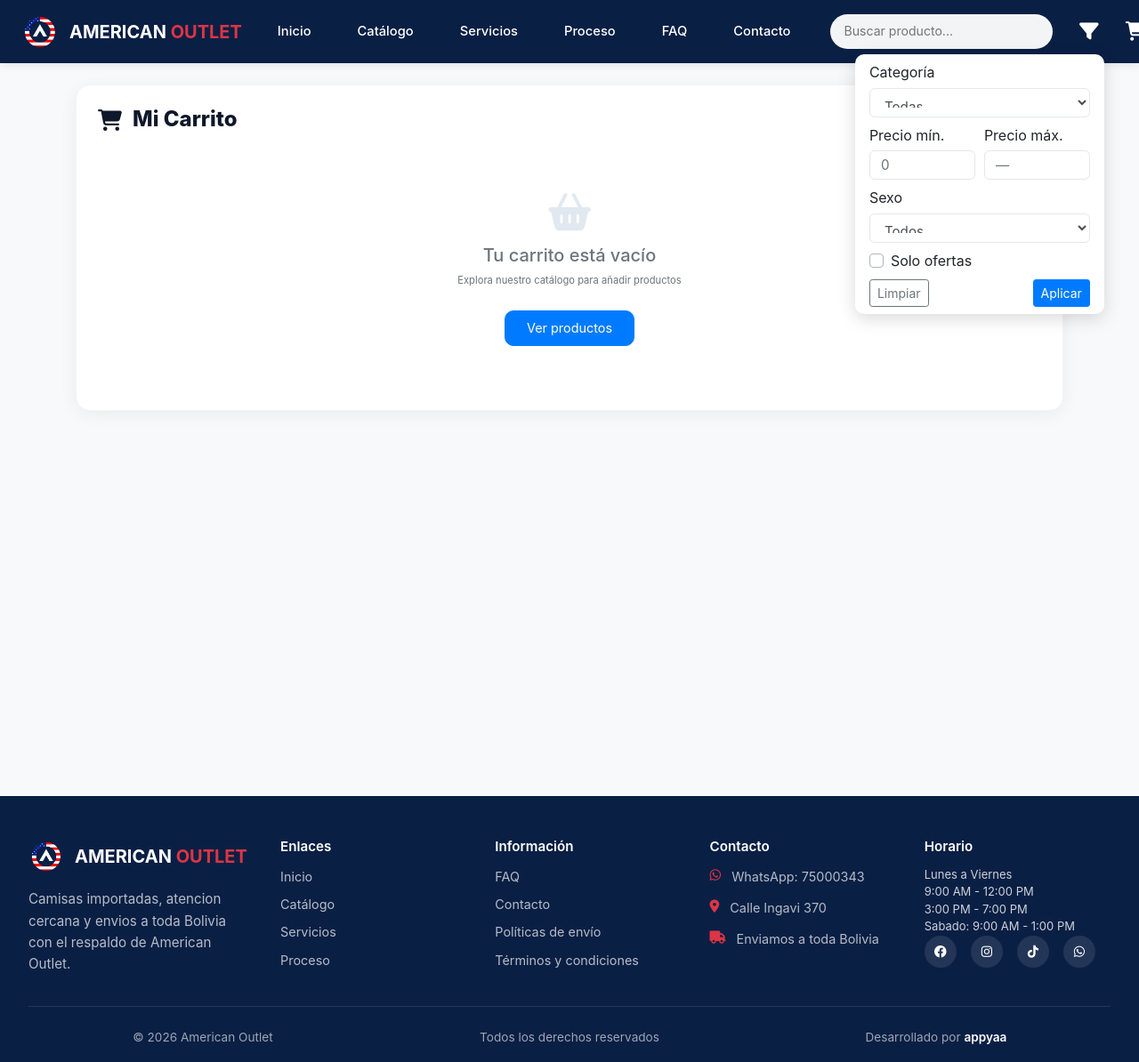
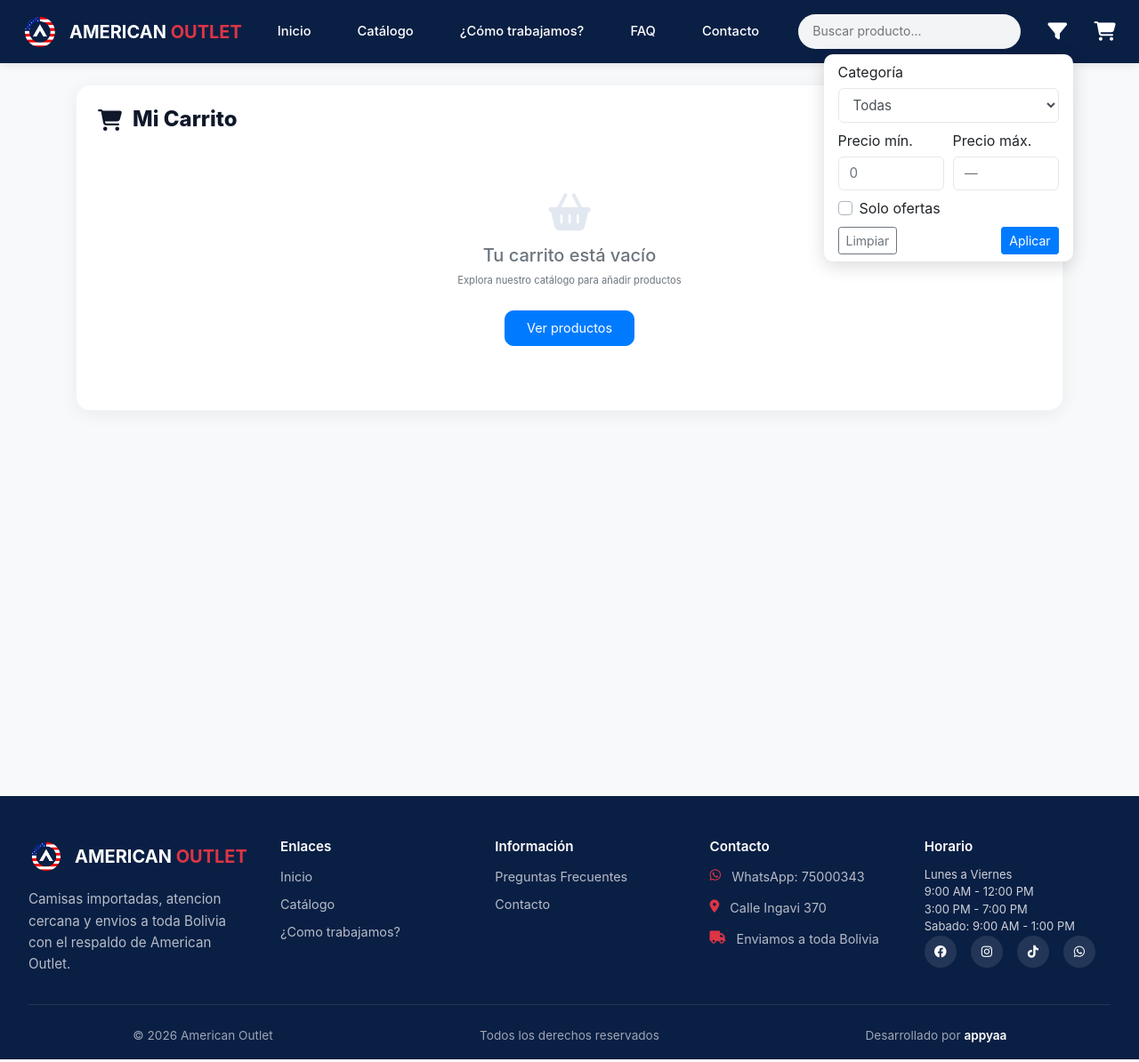
Before and after one commit to Guilder23/Sistema-Textil, a Django app: page /carrito/ in a window 1280 px wide, after a click on "Filtros"; the page is wider, and only the part inside the window is pictured. Shown: that part at 89% size. Run offline with Django 4.2, Linux system fonts and the light colour scheme; parts of the project's set-up code (start-up, migrations or seed data) failed here and were passed over; some libraries are stand-ins or nearby versions.

Commit message:
Arreglando detalles

```diff
--- a/static/css/componentes/navbar-inicio.css
+++ b/static/css/componentes/navbar-inicio.css
@@ -163,6 +163,26 @@
 
 .nav-filter-dropdown .form-control-sm {
     border-radius: 6px;
+    min-height: 38px;
+    padding: 0.5rem 0.75rem;
+    white-space: nowrap;
+    overflow: visible;
+    text-overflow: unset;
+}
+
+.nav-filter-dropdown select.form-control-sm {
+    min-width: 100%;
+    width: 100%;
+    height: auto;
+    appearance: auto;
+    padding-right: 2.2rem;
+}
+
+.nav-filter-dropdown .form-group label {
+    display: block;
+    white-space: normal;
+    overflow: visible;
+    text-overflow: unset;
 }
 
 /* Mobile Navbar */
--- a/templates/componentes/footer-inicio.html
+++ b/templates/componentes/footer-inicio.html
@@ -22,8 +22,8 @@
                     <ul class="footer-links">
                         <li><a href="{% url 'core:inicio' %}">Inicio</a></li>
                         <li><a href="#catalogo">Catálogo</a></li>
-                        <li><a href="#servicios">Servicios</a></li>
-                        <li><a href="#proceso">Proceso</a></li>
+                        {% comment %} <li><a href="#servicios">Servicios</a></li> {% endcomment %}
+                        <li><a href="#proceso">¿Como trabajamos?</a></li>
                     </ul>
                 </section>
 
@@ -31,10 +31,10 @@
                 <section class="footer-section">
                     <h4 class="footer-title">Información</h4>
                     <ul class="footer-links">
-                        <li><a href="#faq">FAQ</a></li>
+                        <li><a href="#faq">Preguntas Frecuentes</a></li>
                         <li><a href="#contacto">Contacto</a></li>
-                        <li><a href="#">Políticas de envío</a></li>
-                        <li><a href="#">Términos y condiciones</a></li>
+                        {% comment %} <li><a href="#">Políticas de envío</a></li>
+                        <li><a href="#">Términos y condiciones</a></li> {% endcomment %}
                     </ul>
                 </section>
 
--- a/templates/componentes/navbar-inicio.html
+++ b/templates/componentes/navbar-inicio.html
@@ -21,8 +21,7 @@
             <ul class="navbar-desktop-links d-none d-lg-flex">
                 <li><a class="nav-link" href="{% url 'core:inicio' %}">Inicio</a></li>
                 <li><a class="nav-link" href="#catalogo">Catálogo</a></li>
-                <li><a class="nav-link" href="#servicios">Servicios</a></li>
-                <li><a class="nav-link" href="#proceso">Proceso</a></li>
+                <li><a class="nav-link" href="#proceso">¿Cómo trabajamos?</a></li>
                 <li><a class="nav-link" href="#faq">FAQ</a></li>
                 <li><a class="nav-link" href="#contacto">Contacto</a></li>
             </ul>
@@ -61,16 +60,6 @@
                                 <label class="mb-1" for="navFilterPrecioMax">Precio máx.</label>
                                 <input type="text" class="form-control form-control-sm" id="navFilterPrecioMax" name="precio_max" value="{{ precio_max }}" inputmode="decimal" placeholder="—">
                             </div>
-                        </div>
-
-                        <div class="form-group mb-2">
-                            <label class="mb-1" for="navFilterSexo">Sexo</label>
-                            <select class="form-control form-control-sm" name="sexo" id="navFilterSexo">
-                                <option value="" {% if not sexo %}selected{% endif %}>Todos</option>
-                                <option value="UNISEX" {% if sexo == 'UNISEX' %}selected{% endif %}>Unisex</option>
-                                <option value="MUJER" {% if sexo == 'MUJER' %}selected{% endif %}>Mujer</option>
-                                <option value="HOMBRE" {% if sexo == 'HOMBRE' %}selected{% endif %}>Hombre</option>
-                            </select>
                         </div>
 
                         <div class="form-group mb-2">
@@ -117,8 +106,7 @@
     <ul class="mobile-nav-links">
         <li><a class="nav-link" href="{% url 'core:inicio' %}">Inicio</a></li>
         <li><a class="nav-link" href="#catalogo">Catálogo</a></li>
-        <li><a class="nav-link" href="#servicios">Servicios</a></li>
-        <li><a class="nav-link" href="#proceso">Proceso</a></li>
+        <li><a class="nav-link" href="#proceso">Cómo trabajamos</a></li>
         <li><a class="nav-link" href="#faq">FAQ</a></li>
         <li><a class="nav-link" href="#contacto">Contacto</a></li>
     </ul>
@@ -146,16 +134,6 @@
                 <input type="text" class="form-control form-control-sm" id="navFilterPrecioMaxMobile" name="precio_max" value="{{ precio_max }}" inputmode="decimal" placeholder="—">
             </div>
 
-            <div class="form-group mb-2">
-                <label class="mb-1" for="navFilterSexoMobile">Sexo</label>
-                <select class="form-control form-control-sm" name="sexo" id="navFilterSexoMobile">
-                    <option value="" {% if not sexo %}selected{% endif %}>Todos</option>
-                    <option value="UNISEX" {% if sexo == 'UNISEX' %}selected{% endif %}>Unisex</option>
-                    <option value="MUJER" {% if sexo == 'MUJER' %}selected{% endif %}>Mujer</option>
-                    <option value="HOMBRE" {% if sexo == 'HOMBRE' %}selected{% endif %}>Hombre</option>
-                </select>
-            </div>
-
             <div class="form-group mb-3">
                 <div class="custom-control custom-checkbox">
                     <input type="checkbox" class="custom-control-input" id="navFilterOfertaMobile" name="oferta" value="1" {% if oferta == '1' %}checked{% endif %}>
```
Also changed, not shown: templates/core/inicio.html (+5 -5 lines), static/img/imagenes/asesoriapersonalizada.png.
